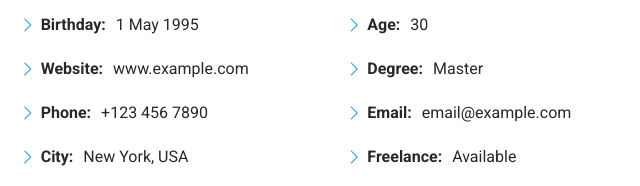
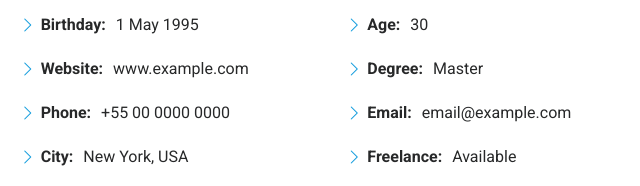
Before and after one commit to luancatarino/newportfolio, a plain HTML site: page index.html in a window 1280 px wide. Shown: the part 1166-1352 px from the top of the page, 619-1259 px from the left. Drawn offline with Linux system fonts and the light colour scheme.

Commit message:
Correção número de telefone

```diff
--- a/index.html
+++ b/index.html
@@ -203,7 +203,7 @@
                     </li>
                     <li>
                       <i class="bi bi-chevron-right"></i>
-                      <strong>Phone:</strong> <span>+123 456 7890</span>
+                      <strong>Phone:</strong> <span>+55 00 0000 0000</span>
                     </li>
                     <li>
                       <i class="bi bi-chevron-right"></i>
```
